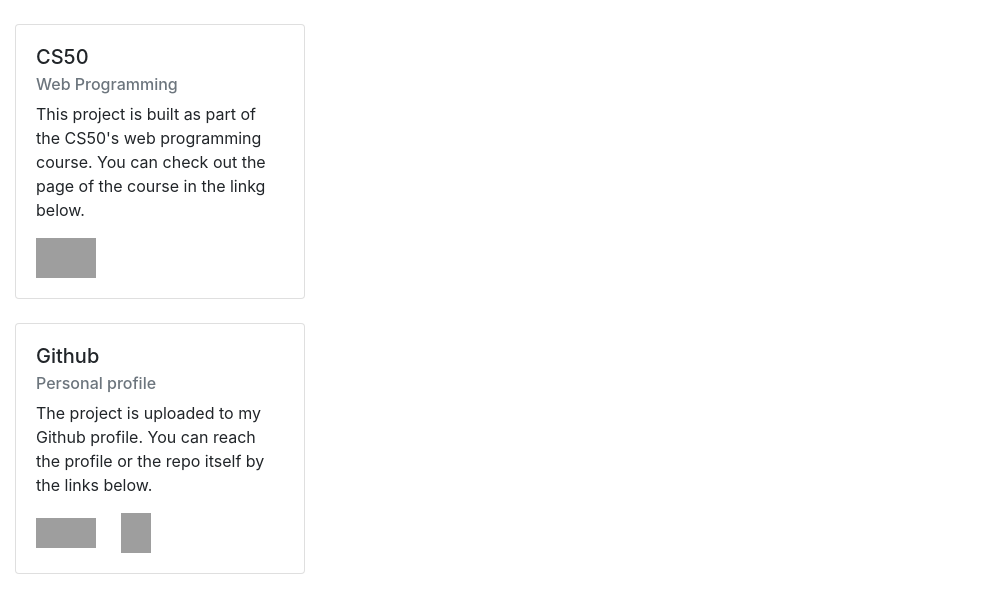
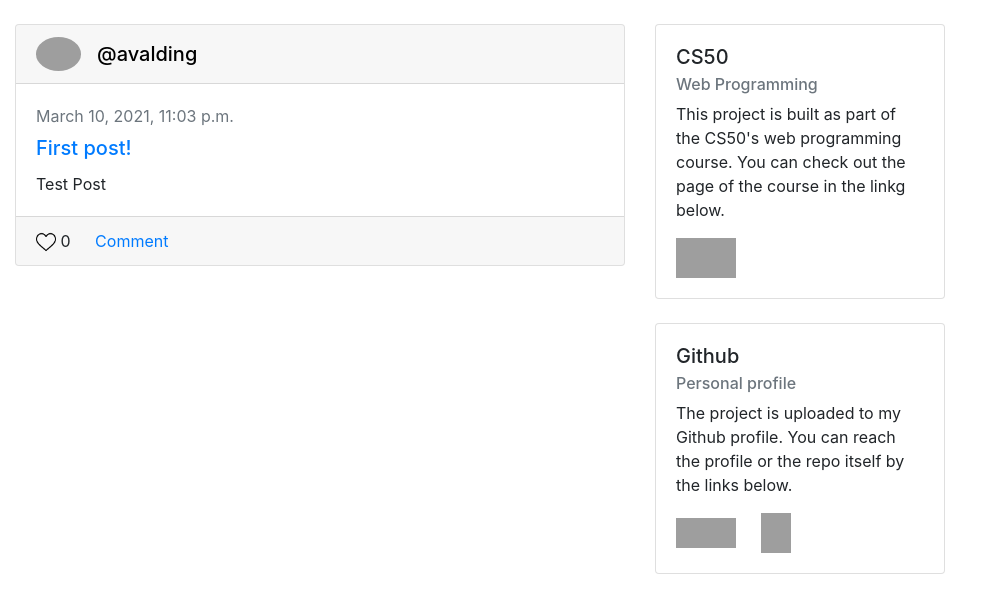
Before and after one commit to avaldinger/network, a Django app: page /following in a window 1280 px wide. Shown: the part 76-689 px from the top of the page, without its empty margins (0-993 px from the left). Run offline with Django 3.2, Linux system fonts and the light colour scheme; a user stored in the database is signed in; data comes from the database, SQL or seed files in the repository; both versions use the stored data as it was after the commit; some libraries are stand-ins or nearby versions; grey boxes are pictures that could not be loaded.

Commit message:
Following page/method implemented

```diff
--- a/network/models.py
+++ b/network/models.py
@@ -25,7 +25,7 @@
     likes = models.IntegerField(default=0)
 
     def __str__(self):
-        return f"Post id: {self.id}; created by: {self.username}"
+        return f"Post id: {self.id}; created by: {self.username} title: {self.title}"
 
     def serialize(self):
         return {
--- a/network/templates/network/following.html
+++ b/network/templates/network/following.html
@@ -7,16 +7,18 @@
 <!-- Porfile Information -->
 <div class="container-fluid gedf-wrapper">
     <div class="row">
+        <div class="col-md-6 gedf-main">
+
         {% for post in posts %}
             <div class="card gedf-card">
                 <div class="card-header">
                     <div class="d-flex justify-content-between align-items-center">
                         <div class="d-flex justify-content-between align-items-center">
                             <div class="mr-2">
-                                <a href="{% url 'loadProfile' post.username.username %}"><img class="rounded-circle" width="45" src={{ post.username.profilePicture }} alt=""></a>
+                                <a href="{% url 'loadProfile' post.username.username user.username %}"><img class="rounded-circle" width="45" src={{ post.username.profilePicture }} alt=""></a>
                             </div>
                             <div class="ml-2">
-                                <div class="h5 m-0"><a href="{% url 'loadProfile' post.username.username %}" style="text-decoration:none; color:black;" >@{{ post.username }}</a></div>
+                                <div class="h5 m-0"><a href="{% url 'loadProfile' post.username.username user.username %}" style="text-decoration:none; color:black;" >@{{ post.username }}</a></div>
                                 <div class="h7 text-muted">{{ post.username.first_name }} {{ post.username.last_name }}</div>
                             </div>
                         </div>
@@ -71,6 +73,7 @@
                 }
 
             </script>
+        </div>
 
         <div class="col-md-3">
             <div class="card gedf-card">
--- a/network/templates/network/profile.html
+++ b/network/templates/network/profile.html
@@ -102,7 +102,7 @@
                 console.log(image.src)
                 console.log(baseURL)
 
-
+                // Buggy 2 clicks needed to follow/unfollow...
                 function follow(val) {
                     fetch('/follow', {
                     method: 'POST',
@@ -117,7 +117,6 @@
                         // Print result
                         console.log(result);
                     });
-
 
                 }
 
--- a/network/views.py
+++ b/network/views.py
@@ -53,6 +53,7 @@
     form =  PostForm()
     # Get all existing posts
     posts = Post.objects.all().order_by('-creationDate')
+    print(posts)
     username = request.user
     # Get User info to use in the HTML
     user = User.objects.get(username=username.username)
@@ -138,12 +139,13 @@
 
 def loadProfile(request, username, user):
     # Get profile
+    # print("Loading profile...")
     userInfo = User.objects.get(username=username)
     follower = User.objects.get(username=user)
     # Check if profile followed by the user
     followed = Follow.objects.filter(user=userInfo.id, followedBy=follower)
     followedBy = ""
-    print(f"Followedby: {followed}")
+    # print(f"Followedby: {followed}")
     if followed:
         followedBy = followed[0]
     # Get posts for the profile
@@ -156,29 +158,39 @@
 def follow(request):
     # Get JSON Object passed by the JS function from the front-end
     data = json.loads(request.body)
-    print(data["user"])
-    print(data["followedBy"])
+    # print(data["user"])
+    # print(data["followedBy"])
     username = User.objects.get(pk=data["user"])
-    print(username)
+    # print(username)
     followedBy = User.objects.filter(id=data["followedBy"])
-    print(followedBy[0].username)
+    # print(followedBy[0].username)
     follower = followedBy[0].username
     # Add entry to DB if following
     if data["status"] == "follow":
         newFollow = Follow(user=data["user"], followedBy=followedBy[0], timestamp=datetime.now())
         newFollow.save()
-        print("saved")
+        # print("saved")
     # Remove entry from DB if unfollowing
     if data["status"] == "unfollow":
         Follow.objects.filter(user=data["user"], followedBy=followedBy[0]).delete()
-        print("deleted")
-    return HttpResponse("JSON received...")
-    # return redirect('loadProfile', username=username, user=follower)
+        # print("deleted")
+    # return HttpResponse("JSON received...")
+    return redirect('loadProfile', username=username, user=follower)
 
 
 
 def following(request):
+    # Get the user
     user = request.user
+    # List to store all posters followed by current user
+    userids = []
+    # Get which posters the user is following
     followed = Follow.objects.filter(followedBy=user.id)
-    print(followed)
-    return render(request, "network/following.html")
+    for posters in followed:
+        # Add them into a list
+        userids.append(posters.user)
+    # Query posts which created by posters who the user is following
+    posts = Post.objects.filter(username__in=userids)
+    return render(request, "network/following.html", {
+        "posts": posts
+    })
```
Also changed, not shown: db.sqlite3.
